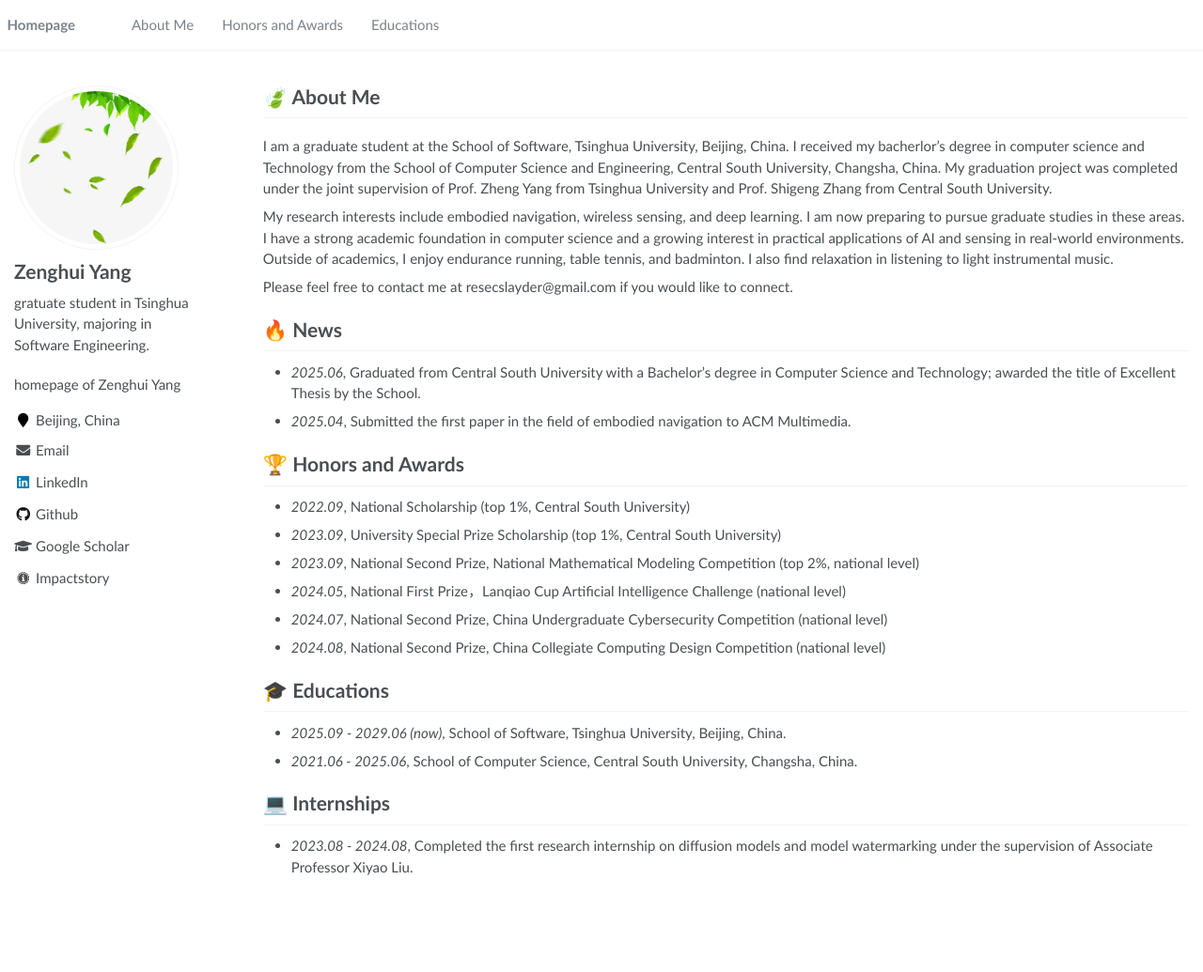
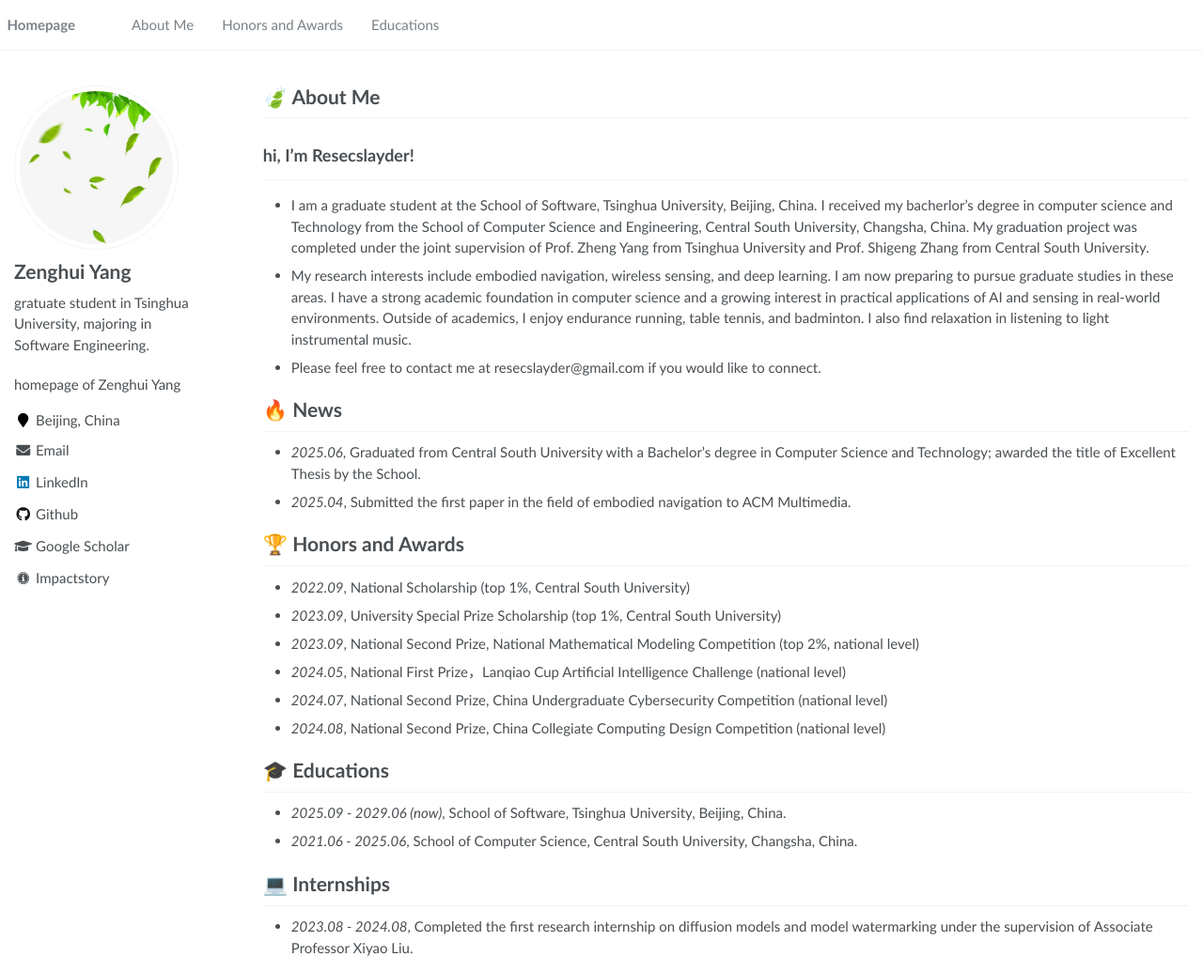
Before and after one commit to resecube/homepage, a Jekyll site: the page built from _pages/about.md, in a window 1280 px wide and 1035 px high. Shown: the whole window at 94% size. Built offline with Jekyll 4.4.1, drawn with Linux system fonts in a browser that asks for light colours; some web fonts are replaced.

Commit message:
modification demo

```diff
--- a/_pages/about.md
+++ b/_pages/about.md
@@ -18,11 +18,14 @@ redirect_from:
 # 🍃 About Me
 <span class='anchor' id='about-me'></span>
 
-I am a graduate student at the School of Software, Tsinghua University, Beijing, China. I received my bacherlor's degree in computer science and Technology from the School of Computer Science and Engineering, Central South University, Changsha, China. My graduation project was completed under the joint supervision of Prof. Zheng Yang from Tsinghua University and Prof. Shigeng Zhang from Central South University.
+## hi, I'm Resecslayder!
+---
 
-My research interests include embodied navigation, wireless sensing, and deep learning. I am now preparing to pursue graduate studies in these areas. I have a strong academic foundation in computer science and a growing interest in practical applications of AI and sensing in real-world environments. Outside of academics, I enjoy endurance running, table tennis, and badminton. I also find relaxation in listening to light instrumental music.
+- I am a graduate student at the School of Software, Tsinghua University, Beijing, China. I received my bacherlor's degree in computer science and Technology from the School of Computer Science and Engineering, Central South University, Changsha, China. My graduation project was completed under the joint supervision of Prof. Zheng Yang from Tsinghua University and Prof. Shigeng Zhang from Central South University.
 
-Please feel free to contact me at resecslayder@gmail.com if you would like to connect.
+- My research interests include embodied navigation, wireless sensing, and deep learning. I am now preparing to pursue graduate studies in these areas. I have a strong academic foundation in computer science and a growing interest in practical applications of AI and sensing in real-world environments. Outside of academics, I enjoy endurance running, table tennis, and badminton. I also find relaxation in listening to light instrumental music.
+
+- Please feel free to contact me at resecslayder@gmail.com if you would like to connect.
 
 # 🔥 News
 - *2025.06*, Graduated from Central South University with a Bachelor's degree in Computer Science and Technology; awarded the title of Excellent Thesis by the School.
```
